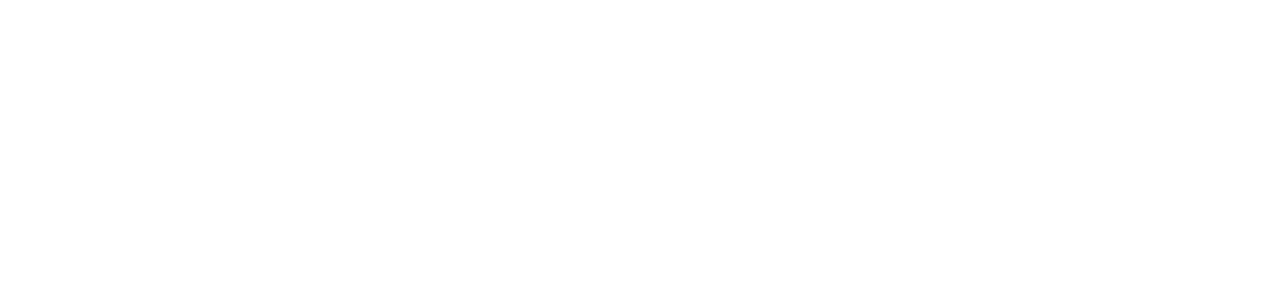
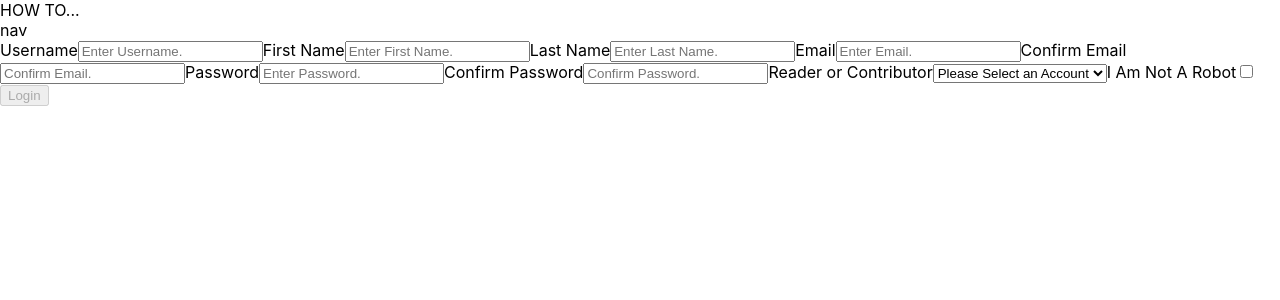
Before and after one commit to How-To-2/Front-End, a React (Create React App) app in the folder how-to/: page /signup in a window 1280 px wide. Shown: the top 300 px of the page. Built offline with nearby package versions, Linux system fonts and the light colour scheme.

Commit message:
signup form created

```diff
--- a/how-to/src/App.js
+++ b/how-to/src/App.js
@@ -5,6 +5,7 @@
 
 import HomePage from './views/HomePage';
 import LoginPage from './views/LoginPage';
+import SignupPage from './views/SignupPage';
 
 function App() {
     return (
@@ -16,6 +17,9 @@
                 <Route exact path="/login">
                     <LoginPage />
                 </Route>
+                <Route exact path="/signup">
+                    <SignupPage />
+                </Route>
             </div>
         </Router>
     );
--- a/how-to/src/components/LoginForm/index.js
+++ b/how-to/src/components/LoginForm/index.js
@@ -3,10 +3,10 @@
 import axios from "axios";
 
 const Form = yup.object().shape({
-  name: yup.string().required("Please Enter Username").min(2, "Name Is Too Short."),
+  name: yup.string().required("Please Enter Username").min(5, "Name Is Too Short."),
   password: yup
     .string()
-    .required("Please Enter Password")
+    .required("Please Enter Password").min(6, "Password is Too Short - Must Be Longer Than 8 Characters.")
     .matches(
       /^(?=.*[A-Za-z])(?=.*\d)(?=.*[@$!%*#?&])[A-Za-z\d@$!%*#?&]{8,}$/,
       "Must Contain 8 Characters, One Number and one special case Character"
@@ -18,7 +18,7 @@
   const [formState, setFormState] = useState({
     name: "",
     password: "",
-    notRobot: "",
+    notRobot: false,
   });
   console.log(formState);
 
@@ -33,7 +33,7 @@
   const [errorState, setErrorState] = useState({
     name: "",
     password: "",
-    notRobot: "",
+    notRobot: false,
   });
 
   const validateChange = (e) => {
@@ -90,9 +90,9 @@
           value={formState.name}
           onChange={inputChange}
         />
-        {/* {errorState.name.length > 0 ? (
+        {errorState.name.length > 0 ? (
           <p className="error">{errorState.name}</p>
-        ) : null} */}
+        ) : null}
       </label>
 
       <label htmlFor="password">
--- /dev/null
+++ b/how-to/src/components/SignupForm/index.js
@@ -0,0 +1,232 @@
+import React, { useState, useEffect } from "react";
+import * as yup from "yup";
+import axios from "axios";
+
+const Form = yup.object().shape({
+  name: yup
+    .string()
+    .required()
+    .min(5, "Username is Too Short - Must Be Longer Than 5 Characters."),
+  firstName: yup.string().required().min(2, "First Name Is Too Short"),
+  lastName: yup.string().required().min(2, "Last Name Is Too Short"),
+  email: yup.string().email().required("Must Be Valid Email"),
+  emailConfirmation: yup
+    .string()
+    .oneOf([yup.ref("email"), null], "Emails must match"),
+  password: yup
+    .string()
+    .required("Please Make A Password.")
+    .min(6, "Password is Too Short - Must Be Longer Than 8 Characters.")
+    .matches(
+        /^(?=.*[a-z])(?=.*[A-Z])(?=.*[0-9])(?=.*[!@#%&])(?=.{8,})/,
+      "Must Contain 8 Characters, One Uppercase, One Lowercase, One Number and one special case Character"
+    ),
+  passwordConfirmation: yup
+    .string()
+    .oneOf([yup.ref("password"), null], "Passwords must match"),
+  accountType: yup.string(),
+  notRobot: yup.boolean().oneOf([true]),
+});
+
+const SignupForm = () => {
+
+    const [formState, setFormState] = useState({
+        name: "",
+        firstName: "",
+        lastName: "",
+        email: "",
+        emailConfirmation: "",
+        password: "",
+        passwordConfirmation: "",
+        accountType: "",
+        notRobot: false,
+    });
+    console.log(formState);
+
+    const [buttonDisabled, setButtonDisabled] = useState(true);
+
+    useEffect(() => {
+        Form.isValid(formState).then((valid) => {
+        setButtonDisabled(!valid);
+        });
+    }, [formState]);
+
+    const [errors, setErrors] = useState({
+        name: "",
+        firstName: "",
+        lastName: "",
+        email: "",
+        password: "",
+        accountType: "",
+        notRobot: "",
+    });
+
+    const validateChange = (e) => {
+        yup
+        .reach(Form, e.target.name)
+        .validate(e.target.value)
+        .then((valid) => {
+            setErrors({
+            ...errors,
+            [e.target.name]: "",
+            });
+        })
+        .catch((err) => {
+            setErrors({
+            ...errors,
+            [e.target.name]: err.errors[0],
+            });
+        });
+    };
+
+    const inputChange = (e) => {
+        e.persist();
+        validateChange(e);
+        let value =
+        e.target.type === "checkbox" ? e.target.checked : e.target.value;
+        setFormState({ ...formState, [e.target.name]: value });
+    };
+
+    const [post, setPost] = useState([]);
+
+
+    const formSubmit = (e) => {
+        e.preventDefault();
+        axios
+        .post("https://reqres.in/api/users", formState)
+        .then((res) => {
+            setPost((prevState) => [...prevState, res.data]);
+            setFormState({
+                name: "",
+                firstName: "",
+                lastName: "",
+                email: "",
+                password: "",
+                accountType: "",
+                notRobot: ""
+            });
+        })
+        .catch((err) => console.log(err.response));
+    };
+    console.log(post);
+
+    return (
+        <form onSubmit={formSubmit}>
+        <label htmlFor="name">
+            Username
+            <input
+            type="text"
+            name="name"
+            value={formState.name}
+            onChange={inputChange}
+            placeholder="Enter Username."
+            />
+            {errors.name.length > 0 ? <p className="error">{errors.name}</p> : null}
+        </label>
+        <label htmlFor="firstName">
+            First Name
+            <input
+            type="text"
+            name="firstName"
+            value={formState.firstName}
+            onChange={inputChange}
+            placeholder="Enter First Name."
+            />
+            {errors.firstName.length > 0 ? (
+            <p className="error">{errors.firstName}</p>
+            ) : null}
+        </label>
+        <label htmlFor="lastName">
+            Last Name
+            <input
+            type="text"
+            name="lastName"
+            value={formState.lastName}
+            onChange={inputChange}
+            placeholder="Enter Last Name."
+            />
+            {errors.lastName.length > 0 ? (
+            <p className="error">{errors.lastName}</p>
+            ) : null}
+        </label>
+        <label htmlFor="email">
+            Email
+            <input
+            type="text"
+            name="email"
+            value={formState.email}
+            onChange={inputChange}
+            placeholder="Enter Email."
+            />
+            {errors.lastName.length > 0 ? (
+            <p className="error">{errors.lastName}</p>
+            ) : null}
+        </label>
+        <label htmlFor="emailConfirmation">
+            Confirm Email
+            <input
+            type="text"
+            name="emailConfirmation"
+            value={formState.emailConfirmation}
+            onChange={inputChange}
+            placeholder="Confirm Email."
+            />
+        </label>
+        <label htmlFor="password">
+            Password
+            <input
+            type="text"
+            name="password"
+            value={formState.password}
+            onChange={inputChange}
+            placeholder="Enter Password."
+            />
+            {errors.password.length > 0 ? (
+            <p className="error">{errors.password}</p>
+            ) : null}
+        </label>
+        <label htmlFor="passwordConfirmation">
+            Confirm Password
+            <input
+            type="text"
+            name="passwordConfirmation"
+            value={formState.passwordConfirmation}
+            onChange={inputChange}
+            placeholder="Confirm Password."
+            />
+        </label>
+        <label htmlFor="accountType">
+            Reader or Contributor
+            <select
+            name= "accountType"
+            id= "accountType"
+            value={formState.accountType}
+            onChange={inputChange}
+            >
+            <option value="select-account">Please Select an Account</option>
+            <option value="reader">Reader</option>
+            <option value="contributor">Contributor</option>
+            </select>
+            {errors.accountType.length > 0 ? (
+            <p className="error">{errors.accountType}</p>
+            ) : null}
+        </label>
+        <label htmlFor="notRobot">
+            I Am Not A Robot
+            <input
+            type="checkbox"
+            id="notRobot"
+            name="notRobot"
+            checked={formState.notRobot}
+            onChange={inputChange}
+            />
+            {errors.notRobot.length > 0 ? (
+            <p className="error">{errors.notRobot}</p>
+            ) : null}
+        </label>
+        <button disabled={buttonDisabled}>Login</button>
+        </form>
+    );
+    };
+
+export default SignupForm;
--- a/how-to/src/views/LoginPage/index.js
+++ b/how-to/src/views/LoginPage/index.js
@@ -1,5 +1,4 @@
 import React from "react";
-
 import Header from '../../components/Header';
 import LoginForm from "../../components/LoginForm";
 
--- a/how-to/src/views/SignupPage/index.js
+++ b/how-to/src/views/SignupPage/index.js
@@ -1,11 +1,15 @@
 import React from "react";
 
 import Header from '../../components/Header';
+import SignupForm from "../../components/SignupForm";
 
 const SignupPage = props => {
 
     return (
+        <>
         <Header />
+        <SignupForm />
+        </>
     )
 
 }
```
